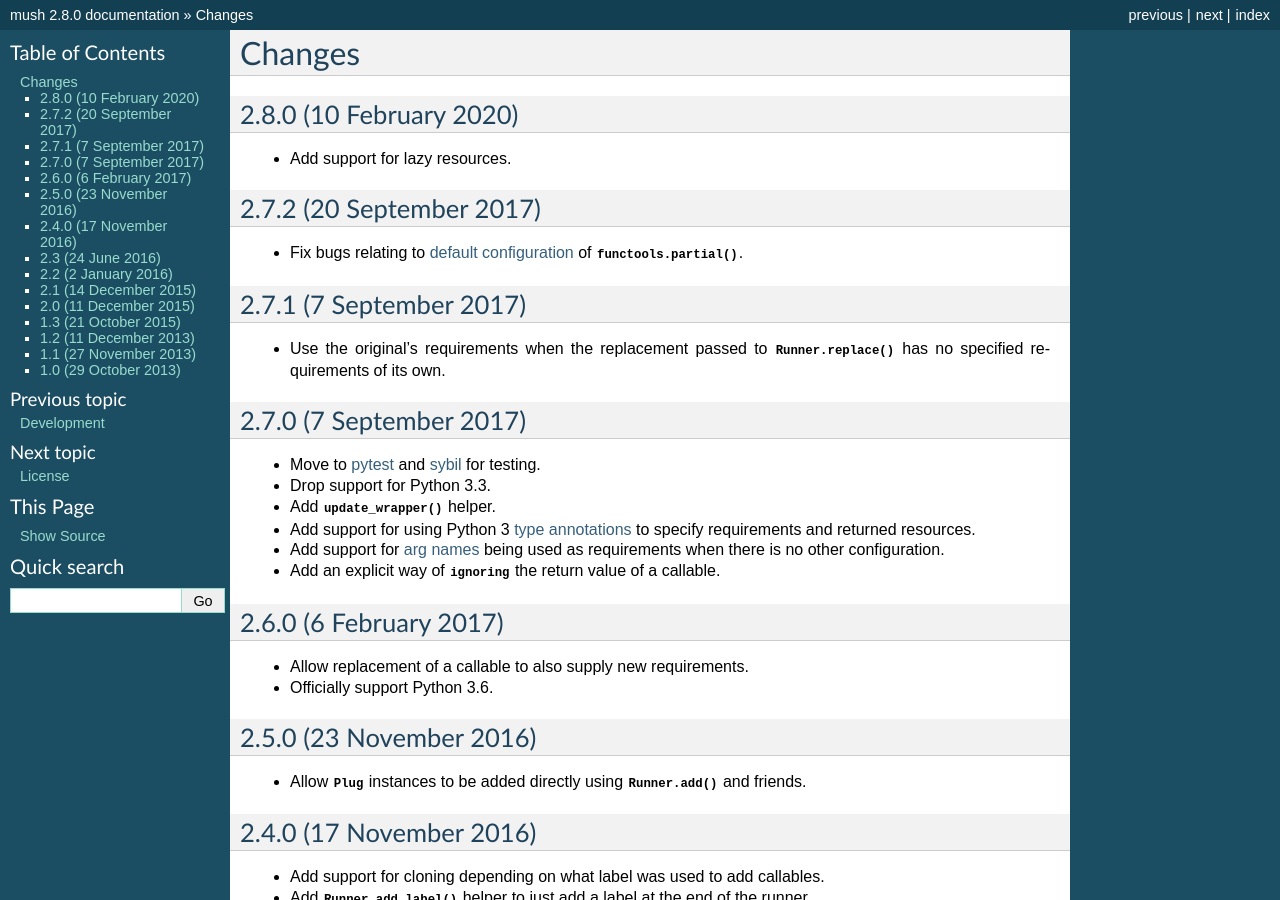
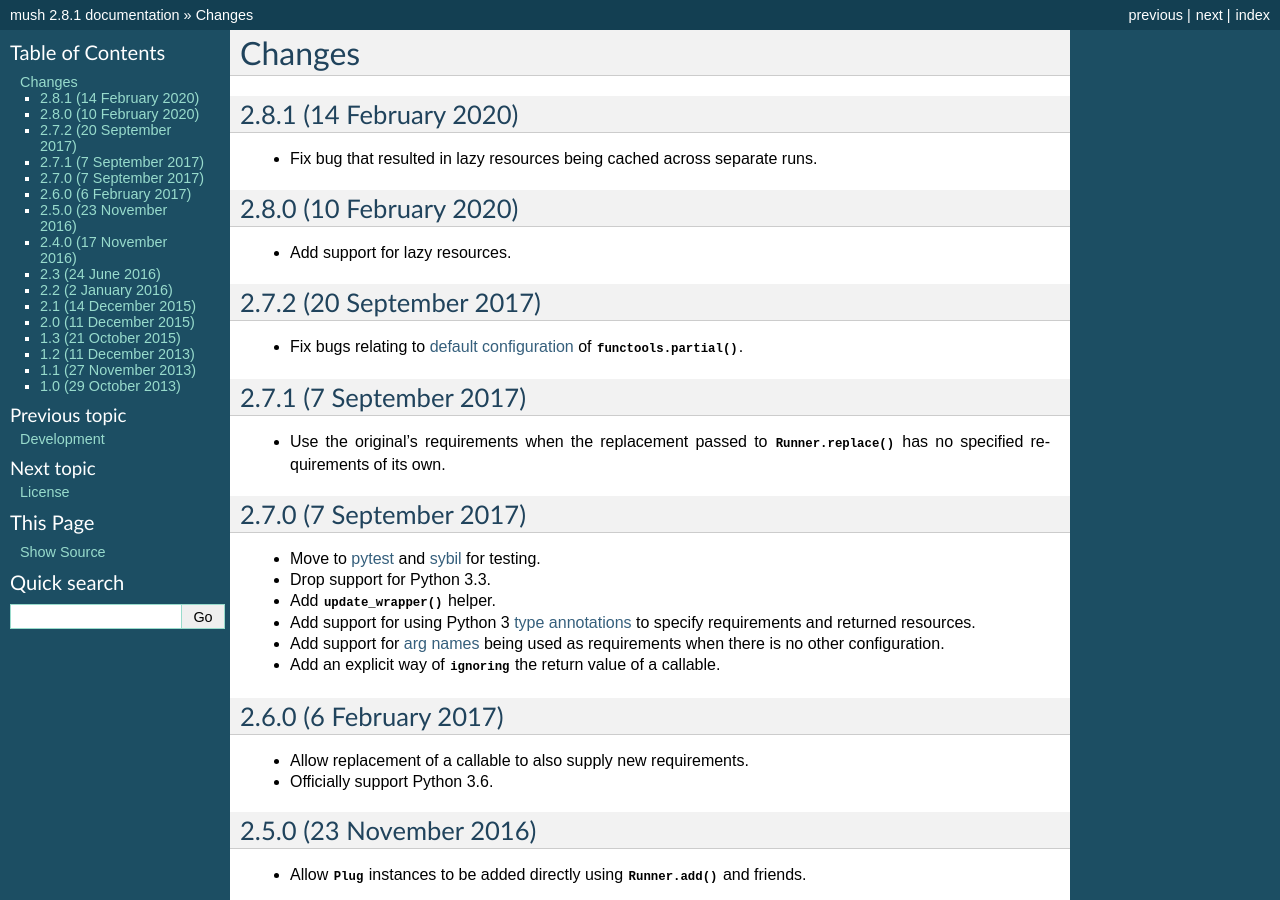
Before and after one commit to simplistix/mush, a Sphinx documentation site: the page built from docs/changes.txt, in a window 1280 px wide and 900 px high. Built offline with Sphinx 7.4.7, drawn with Linux system fonts in a browser that asks for light colours; some of the changed text lies outside the part shown.

Commit message:
prepare for 2.8.1 release

```diff
--- a/docs/changes.txt
+++ b/docs/changes.txt
@@ -2,6 +2,12 @@ Changes
 =======
 
 .. currentmodule:: mush
+
+2.8.1 (14 February 2020)
+------------------------
+
+- Fix bug that resulted in lazy resources being cached across separate
+  runs.
 
 2.8.0 (10 February 2020)
 ------------------------
--- a/setup.py
+++ b/setup.py
@@ -8,7 +8,7 @@ base_dir = os.path.dirname(__file__)
 
 setup(
     name='mush',
-    version='2.8.0',
+    version='2.8.1',
     author='Chris Withers',
     author_email='chris@simplistix.co.uk',
     license='MIT',
```
